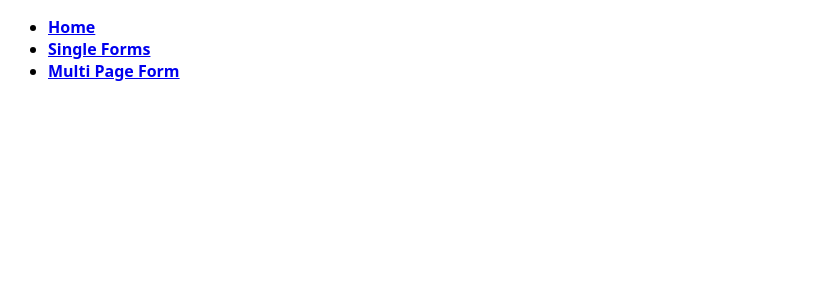
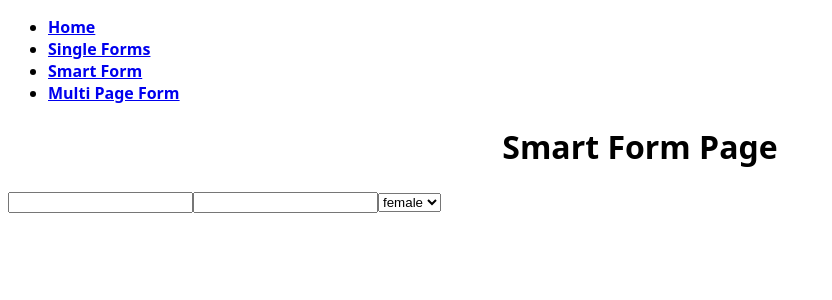
Before and after one commit to DimonKniaziev/react-hook-form-sandbox, a React (Create React App) app: page /smart-form in a window 1280 px wide. Shown: the top 300 px of the page, without its empty margins (0-832 px from the left). Built offline with nearby package versions, Linux system fonts and the light colour scheme.

Commit message:
add smart form

```diff
--- a/src/components/app/app.tsx
+++ b/src/components/app/app.tsx
@@ -6,6 +6,7 @@ import { BrowserRouter as Router, Route, Link, Routes } from "react-router-dom"
 import { Step1 } from "../pages/multi-pages-forms-page/step1"
 import { Step2 } from "../pages/multi-pages-forms-page/step2"
 import { Result } from "../pages/multi-pages-forms-page/result"
+import SmartFormPage from '../pages/smart-page';
 
 const App: React.FC = () => {
   return(
@@ -20,6 +21,9 @@ const App: React.FC = () => {
               <Link to="/single-forms">Single Forms</Link>
             </li>
             <li>
+              <Link to="/smart-form">Smart Form</Link>
+            </li>
+            <li>
               <Link to="/multi-page-form/step1">Multi Page Form</Link>
             </li>
           </ul>
@@ -27,6 +31,7 @@ const App: React.FC = () => {
         <Routes>
           <Route path="/" element={<HomePage />} />
           <Route path="/single-forms" element={<SingleFormsPage/>} />
+          <Route path="/smart-form" element={<SmartFormPage/>}/>
 
           <Route path="/multi-page-form/step1" element={<Step1/>} />
           <Route path="/multi-page-form/step2" element={<Step2/>} />
--- /dev/null
+++ b/src/components/pages/smart-page/index.ts
@@ -0,0 +1,3 @@
+import SmartFormPage from "./smart-page";
+
+export default SmartFormPage;
--- /dev/null
+++ b/src/components/pages/smart-page/smart-page.tsx
@@ -0,0 +1,13 @@
+import React from "react";
+import { SmartForm } from "../../smart-form/SmartForm";
+
+const SmartFormPage: React.FC = () => {
+    return (
+        <div className='single-forms-page'>
+            <h1>Smart Form Page</h1>
+            <SmartForm/>
+        </div>
+    )
+}
+
+export default SmartFormPage;
--- /dev/null
+++ b/src/components/smart-form/Form.jsx
@@ -0,0 +1,23 @@
+import { Children, createElement } from "react"
+import { useForm } from "react-hook-form"
+
+export default function Form({ defaultValues, children, onSubmit }) {
+  const methods = useForm({ defaultValues })
+  const { handleSubmit } = methods
+
+  return (
+    <form onSubmit={handleSubmit(onSubmit)}>
+      {Children.map(children, (child) => {
+        return child.props.name
+          ? createElement(child.type, {
+              ...{
+                ...child.props,
+                register: methods.register,
+                key: child.props.name,
+              },
+            })
+          : child
+      })}
+    </form>
+  )
+}
--- /dev/null
+++ b/src/components/smart-form/Inputs.jsx
@@ -0,0 +1,33 @@
+import React from "react";
+import { UseFormRegister } from "react-hook-form";
+
+// export type InputProps = {
+//   register: UseFormRegister<any>;
+//   name: string;
+//   [key: string]: any;
+// }
+
+export const Input = ({ register, name, ...rest }) => {
+  if (register) {
+    return <input {...register(name)} {...rest} />;
+  }
+}
+
+// export type SelectProps = {
+//   register: UseFormRegister<any>;
+//   options: string[];
+//   name: string;
+//   [key: string]: any;
+// }
+
+export const Select = ({ register, options, name, ...rest }) => {
+  return (
+    <select {...register(name)} {...rest}>
+      {options.map((value) => (
+        <option key={value} value={value}>
+          {value}
+        </option>
+      ))}
+    </select>
+  );
+}
--- /dev/null
+++ b/src/components/smart-form/SmartForm.jsx
@@ -0,0 +1,21 @@
+import Form from "./Form";
+import { Input, Select }from "./Inputs"
+
+// interface ISmartForm {
+//     firstName: string;
+//     lastName: string;
+//     gender: string
+// }
+
+export const SmartForm = () => {
+  const onSubmit = (data) => console.log(data);
+
+  return (
+    <Form onSubmit={onSubmit}>
+      <Input name="firstName" />
+      <Input name="lastName" />
+      <Select name="gender" options={["female", "male"]} />
+      <Input type="submit" value="Submit" />
+    </Form>
+  );
+}
```
